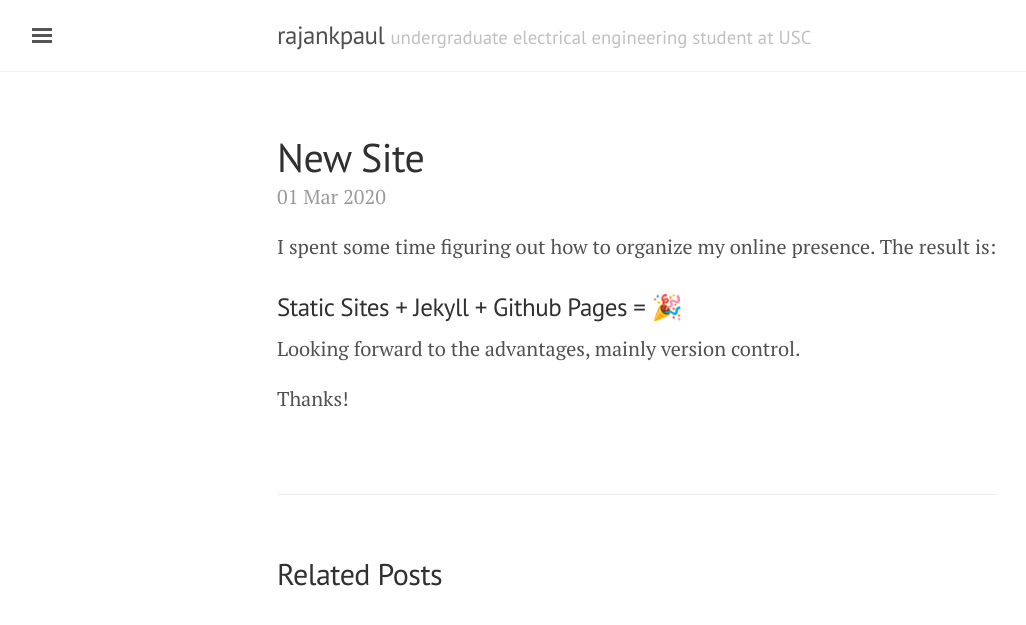
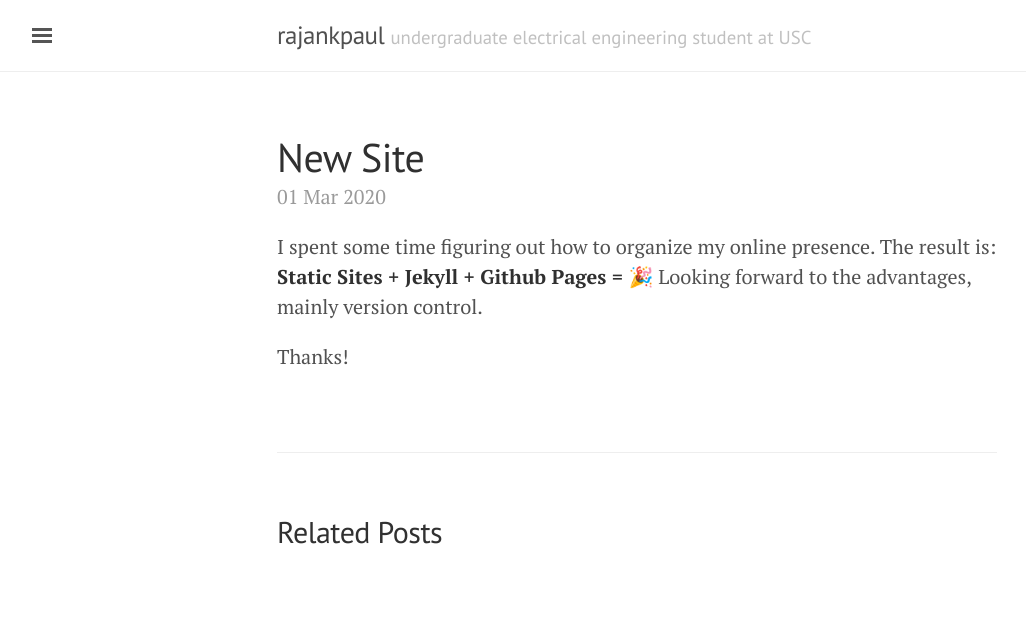
Before and after one commit to rajankpaul/rajankpaul.github.io, a Jekyll site: the page built from _posts/2020-03-01-new-site.md, in a window 1280 px wide. Shown: the top 625 px of the page, without its empty margins (3-1029 px from the left). Built offline with Jekyll 4.4.1, drawn with Linux system fonts in a browser that asks for light colours.

```diff
--- a/_posts/2020-03-01-new-site.md
+++ b/_posts/2020-03-01-new-site.md
@@ -4,8 +4,7 @@ title: New Site
 ---
 
 I spent some time figuring out how to organize my online presence. The result is:
-### Static Sites + Jekyll + Github Pages = 🎉
-
+**Static Sites + Jekyll + Github Pages = 🎉**
 Looking forward to the advantages, mainly version control.
 
 Thanks!
```
